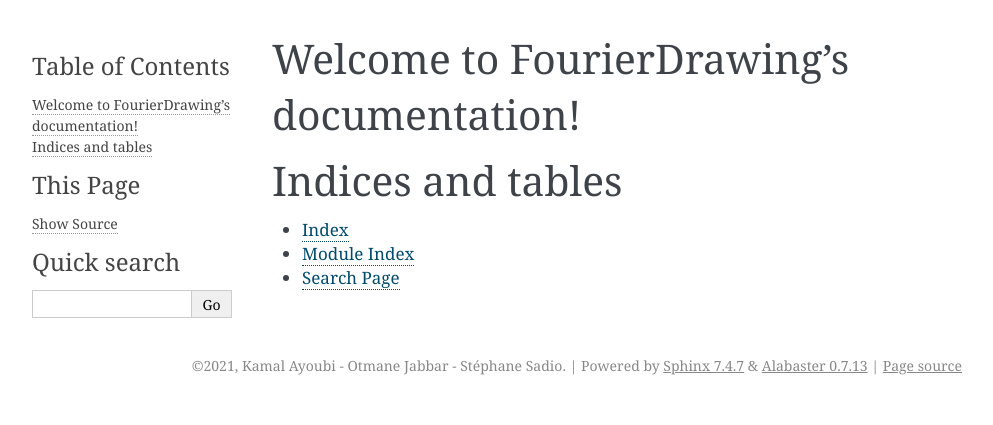
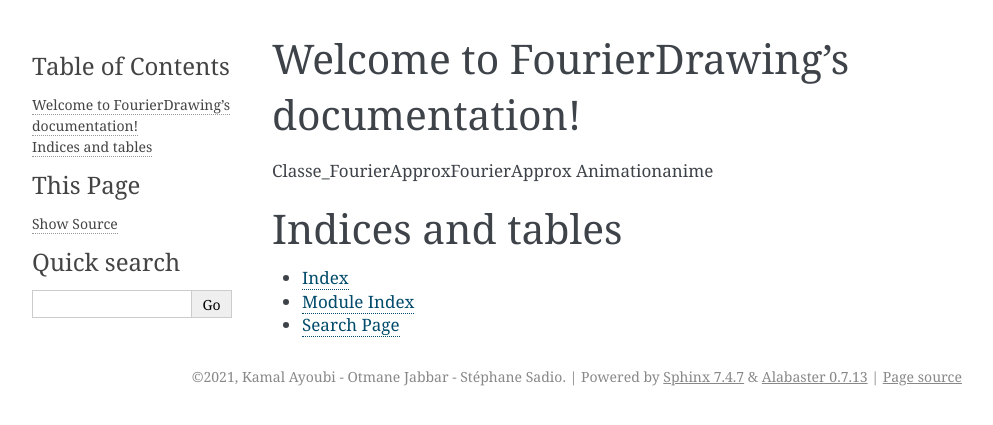
Before and after one commit to StephaneSaddio/Fourier_Transform_Drawing, a Sphinx documentation site: the page built from doc/source/index.rst, in a window 1280 px wide. Shown: the top 425 px of the page, without its empty margins (148-1141 px from the left). Built offline with Sphinx 7.4.7, drawn with Linux system fonts in a browser that asks for light colours; some of the changed lines change nothing that is shown.

Commit message:
documentation update

```diff
--- a/doc/source/conf.py
+++ b/doc/source/conf.py
@@ -31,6 +31,7 @@ release = '0.1'
 # extensions coming with Sphinx (named 'sphinx.ext.*') or your custom
 # ones.
 extensions = [
+    'sphinx.ext.autodoc',
 ]
 
 # Add any paths that contain templates here, relative to this directory.
--- a/doc/source/index.rst
+++ b/doc/source/index.rst
@@ -10,7 +10,8 @@ Welcome to FourierDrawing's documentation!
    :maxdepth: 2
    :caption: Contents:
 
-
+Classe_FourierApprox\FourierApprox
+Animation\anime
 
 Indices and tables
 ==================
```
